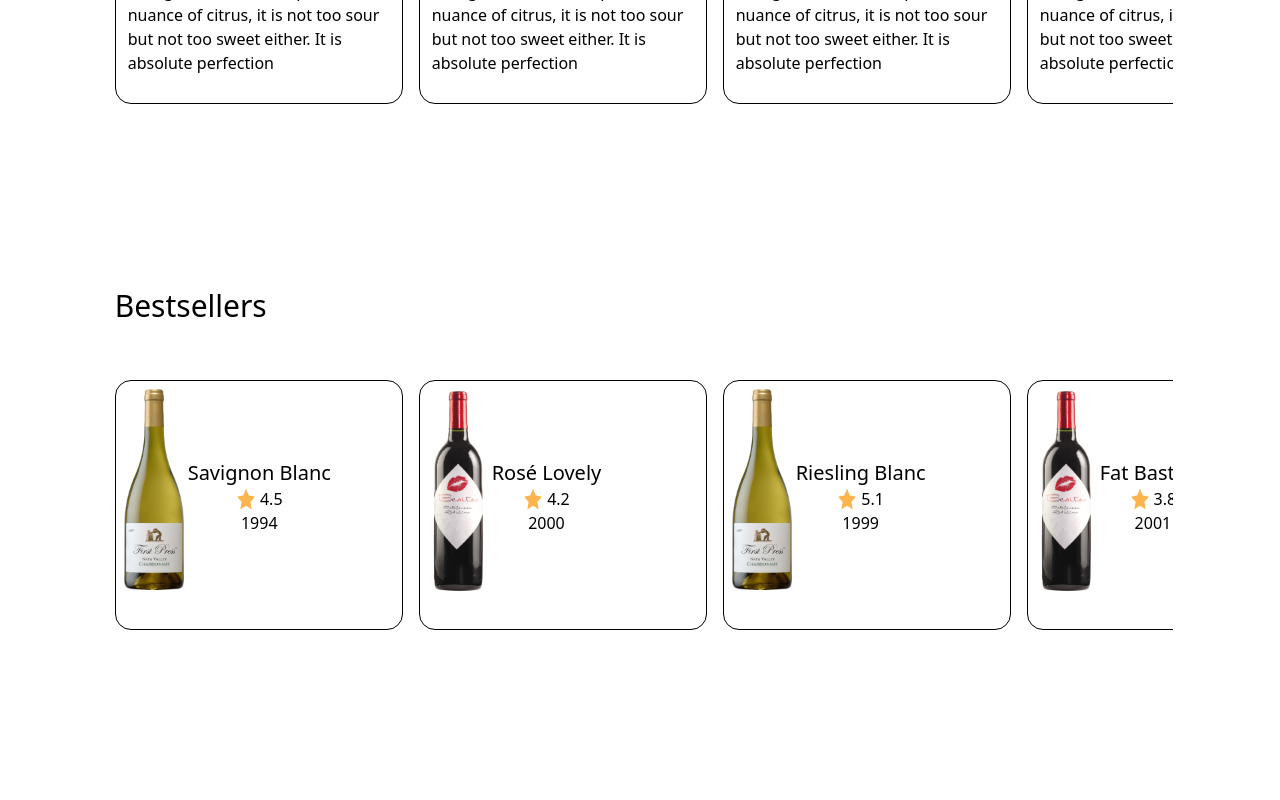
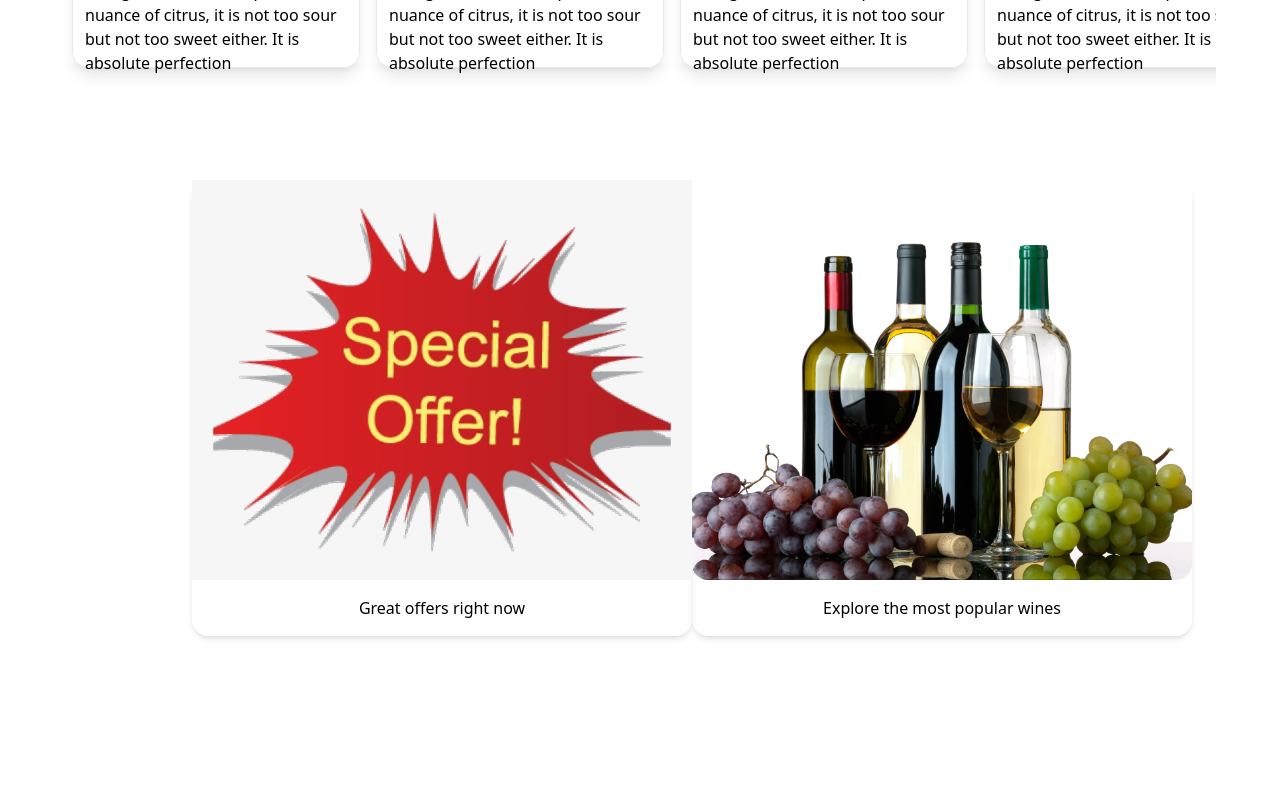
Before and after one commit to sosesahakian/Vivino, a Next.js app: page /Homepage in a window 1280 px wide. Shown: the part 660-1460 px from the top of the page. Before the commit the page ends 1322 px from the top, so only its background shows below. Built offline with nearby package versions, Linux system fonts and the light colour scheme.

Commit message:
second commit

```diff
--- a/components/Review.js
+++ b/components/Review.js
@@ -3,11 +3,11 @@
 import Image from 'next/image';
 import * as React from "react";
 
-const Review = ({ review, onDelete }) => {
+const Review = ({ review, onDelete}) => {
 
     return (
         <div>
-            <div className="flex border rounded-md p-3 justify-between m-1 drop-shadow-md hover:scale-[101%] duration-300 ease-in-out">
+            <div className="flex border rounded-md justify-between m-1 p-2sm:p-10 drop-shadow-md hover:scale-[101%] duration-300 ease-in-out max-h-28 sm:h-28">
                 <div className='flex '>
                     <div className='flex rounded-md p-2 items-start h-10 w-20'>
                         <Image
@@ -22,8 +22,8 @@
                                 </div>
                             </div>
                     </div>
-                    <div className="flex w-10/12 justify-center mx-5">
-                        <span className="textBold"></span> {review.text}
+                    <div className="flex w-10/12 justify-center mx-5 overflow-hidden">
+                        <span className=""></span> {review.text}
                     </div>
                 </div>
                 <div className='pointer-events-auto'>
--- a/components/Reviews.js
+++ b/components/Reviews.js
@@ -6,7 +6,7 @@
 import data from '../pages/api/data.json';
 import Image from 'next/image';
 
-const Reviews = ({ reviews, onDelete }) => {
+const Reviews = ({ reviews, onDelete}) => {
 
     let [isOpen, setIsOpen] = useState(false)
     const [index, setIndex] = useState(0)
@@ -18,7 +18,6 @@
     function openModal() {
     setIsOpen(true)
     }
-
     function getIndex(index) {
         setIsOpen(true)
         setIndex(index);
--- a/pages/Homepage.js
+++ b/pages/Homepage.js
@@ -8,7 +8,7 @@
   return (
     <div className='flex justify-center flex-col items-center'>
       {/* First Section - Tilbud */}
-      <div className= 'w-10/12'>
+      <div className= 'w-[90%]'>
         {/* Headline */}
         <div className='p-2'>
           <h1 className='text-5xl'>Vivino-Tilbud</h1>
@@ -19,7 +19,7 @@
             {data.data.map((item, i) => (
               // eslint-disable-next-line react/jsx-key
               <Link href="/WineDetails">
-                <div key={i} className=' border border-black w-72 rounded-2xl m-2 p-1 hover:scale-105 duration-300 h-full'>
+                <div key={i} className=' border w-72 rounded-2xl m-2 mb-20 p-1 hover:scale-102 duration-300 h-[600px] shadow-lg hover:shadow-2xl hover:shadow-slate-600'>
                     <div className='flex'>
                       <div className='h-96 m-4'>
                         <Image
@@ -53,8 +53,34 @@
       </div>
 
       {/* Options */}
-      <div>
+      <div className='flex justify-around items-center w-[70%] '>
+        <div className='rounded-2xl shadow-md hover:shadow-slate-500'>
+          <div className='relative h-[400px] w-[500px]'>
+            <Image
+              src="/offer.png"
+              alt=''
+              fill='true'
+              className=' object-cover'
+            />
+          </div>
+          <div className='h-14 flex justify-center items-center'>
+            Great offers right now
+          </div>
+        </div>
 
+        <div className='shadow-md hover:shadow-slate-500 rounded-2xl'>
+          <div className='relative h-[400px] w-[500px] '>
+            <Image
+                  src="/wines.jpg"
+                  alt=''
+                  fill='true'
+                  className='rounded-2xl object-cover'
+                />
+          </div>
+          <div className='h-14 flex justify-center items-center'>
+            Explore the most popular wines
+          </div>
+        </div>
       </div>
 
       {/* Bestsellers Section */ }
@@ -66,8 +92,8 @@
               {data.data.map((item, i) => (
                 // eslint-disable-next-line react/jsx-key
                 <Link href="/WineDetails">
-                  <div key={i} className=' border border-black w-72 rounded-2xl m-2 p-1 hover:scale-105 duration-300 h-full'>
-                      <div className='flex'>
+                  <div key={i} className='flex border w-72 rounded-2xl m-2 p-1 hover:scale-105 shadow-md hover:shadow-slate-400 duration-300 h-[150px]'>
+                      <div className='flex items-center'>
                         <div className=' h-56 p-1'>
                           <Image
                             src={item.img}
```
Also changed, not shown: public/offer.png (added), public/wines.jpg (added).
